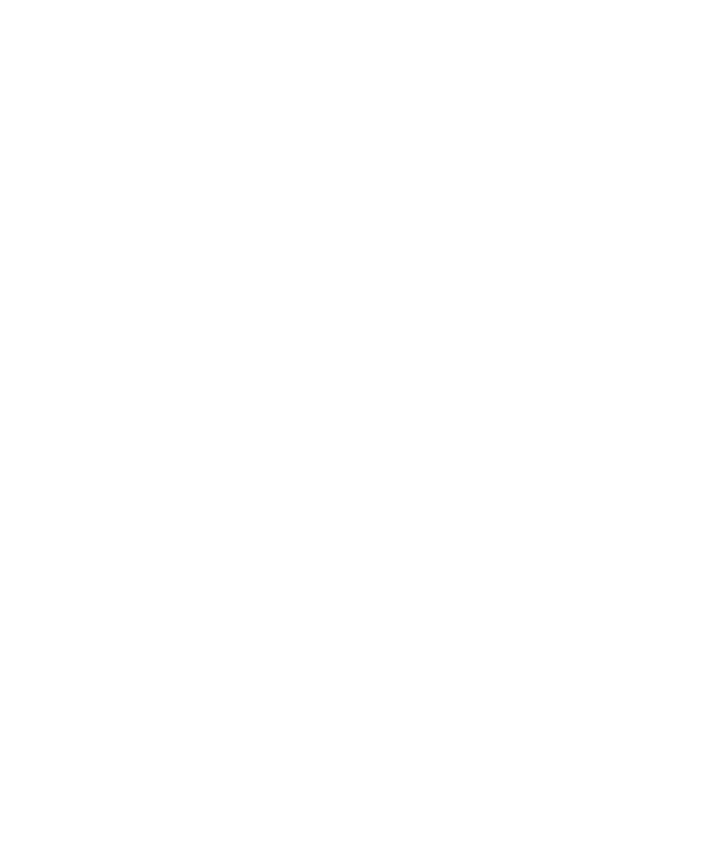
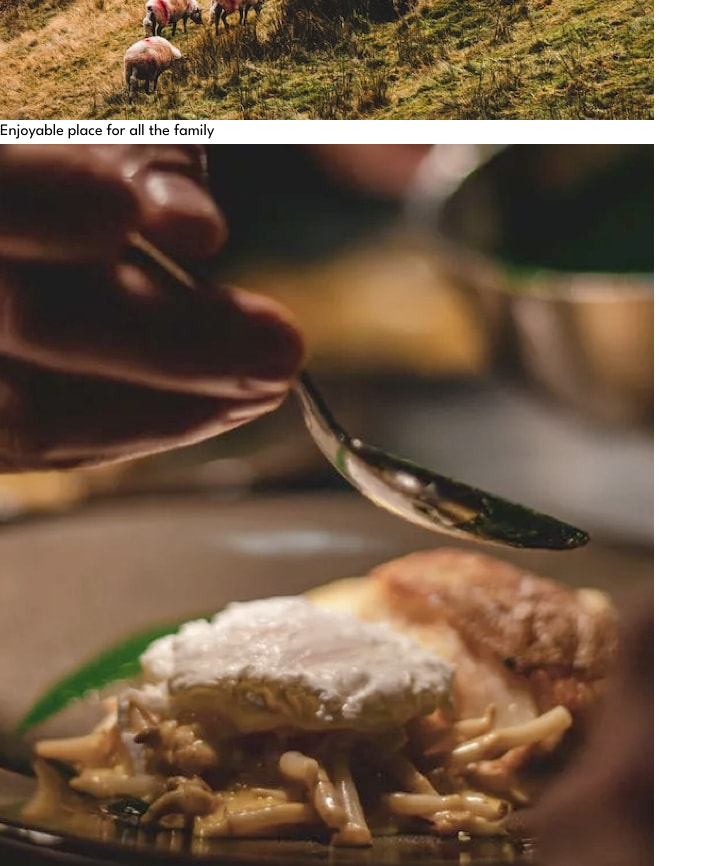
Before and after one commit to caarlosdamian/dine-restaurant, a Next.js app: page / in a window 1280 px wide. Shown: the part 1480-2346 px from the top of the page, without its empty margins (0-717 px from the left). Before the commit the page ends 896 px from the top, so only its background shows below. Built offline with nearby package versions, Linux system fonts and the light colour scheme.

Commit message:
feat(sections): init featured section

```diff
--- a/src/components/featured/Featured.tsx
+++ b/src/components/featured/Featured.tsx
@@ -1,7 +1,21 @@
-import React from 'react'
+'use client';
+import { cardInfo } from '@/utils/info';
+import React from 'react';
 
 export const Featured = () => {
   return (
-    <div>Featured</div>
-  )
-}
+    <div>
+      {cardInfo?.map((card) => (
+        <div key={card.id}>
+          <div
+            className="w-screen h-screen bg-no-repeat"
+            style={{ backgroundImage: `url(${card.images[0]})` }}
+          ></div>
+          <div className="">
+            <h1>{card.title}</h1>
+          </div>
+        </div>
+      ))}
+    </div>
+  );
+};
--- /dev/null
+++ b/src/utils/info.tsx
@@ -0,0 +1,22 @@
+export const cardInfo = [
+    {
+      id: 1,
+      title: 'Enjoyable place for all the family',
+      desc: 'Our relaxed surroundings make dining with us a great experience for everyone. We can even arrange a tour of the farm before your meal.',
+      images: [
+        '/images/homepage/enjoyable-place-mobile@2x.jpg',
+        '/images/homepage/enjoyable-place-tablet@2x.jpg',
+        '/images/homepage/enjoyable-place-desktop@2x.jpg',
+      ],
+    },
+    {
+      id: 2,
+      title: 'The most locally sourced food',
+      desc: 'All our ingredients come directly from our farm or local fishery. So you can be sure that you’re eating the freshest, most sustainable food.',
+      images: [
+        '/images/homepage/locally-sourced-mobile@2x.jpg',
+        '/images/homepage/locally-sourced-tablet@2x.jpg',
+        '/images/homepage/locally-sourced-desktop@2x.jpg',
+      ],
+    },
+  ];
```
